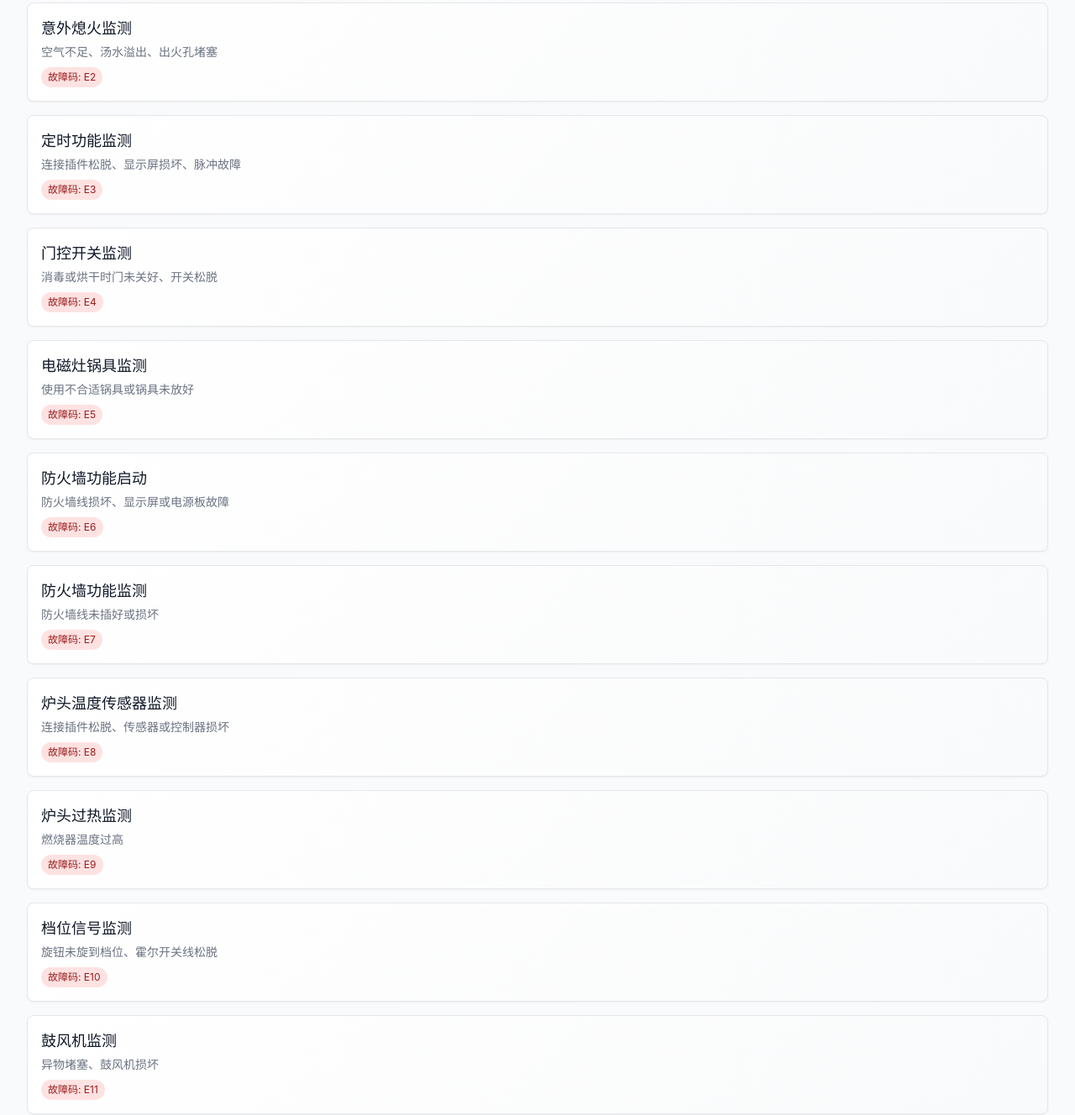
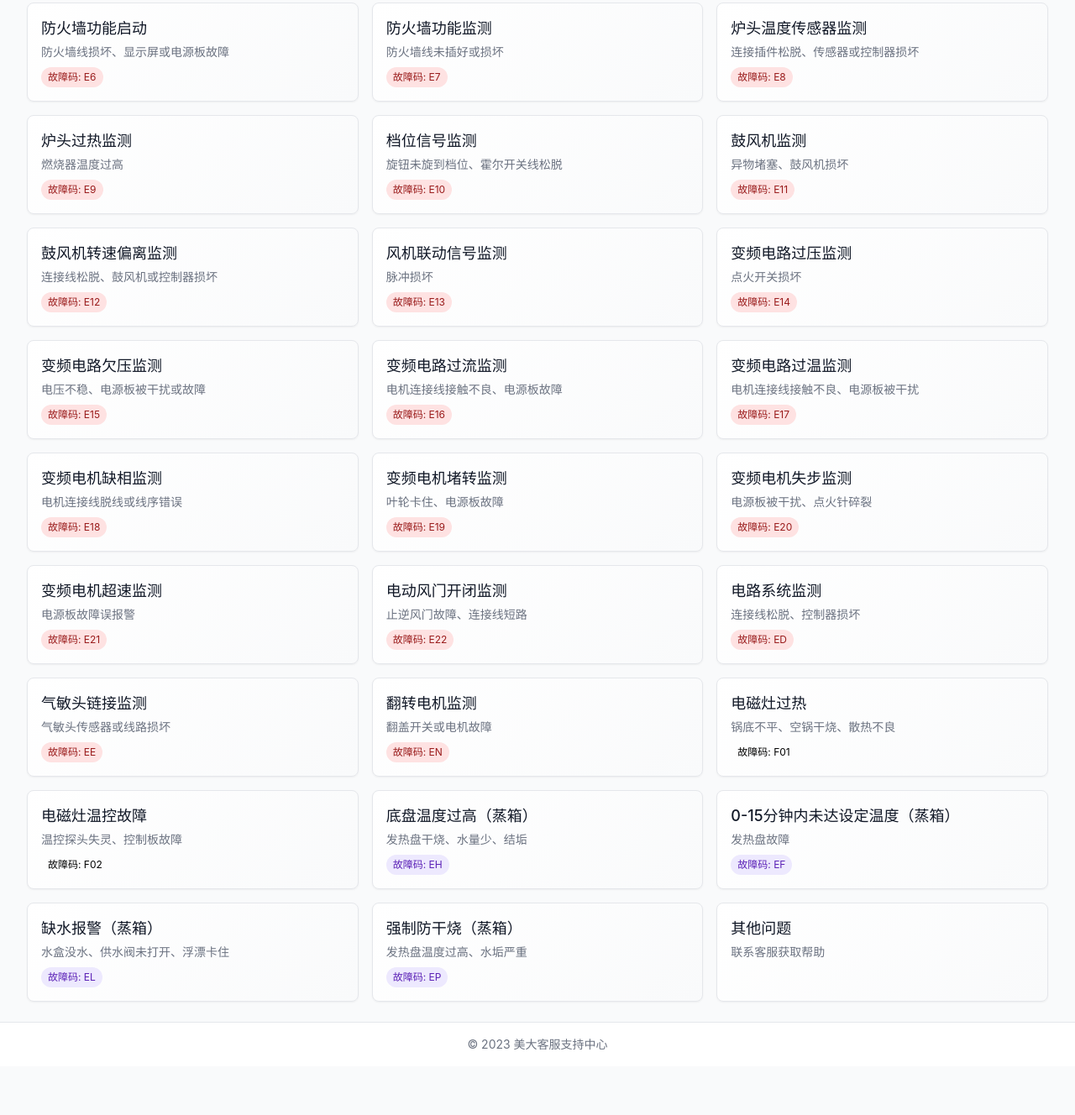
Before and after one commit to yanlinyi101/meida-surport, a website: page frontend/issues/integrated-stove/index.html in a window 1280 px wide. Shown: the part 535-1863 px from the top of the page at 84% size. After the commit the page ends 1805 px from the top, so only its background shows below. Drawn offline with nearby package versions, Linux system fonts and the light colour scheme.

Commit message:
style: 灏嗘晠闅滀唬鐮侀€夋嫨鐣岄潰鏀逛负缃戞牸甯冨眬锛屼竴琛屾樉绀?涓崱鐗? - 淇敼鍗＄墖瀹瑰櫒涓篻rid甯冨眬 - 鍝嶅簲寮忚璁★細鎵嬫満1鍒楋紝骞虫澘2鍒楋紝鐢佃剳3鍒?- 绉婚櫎鍗＄墖鐨刡lock绫讳互閫傞厤grid甯冨眬

```diff
--- a/frontend/issues/integrated-stove/index.html
+++ b/frontend/issues/integrated-stove/index.html
@@ -81,201 +81,201 @@
 </div>
 
 <!-- 问题列表 -->
-<div class="space-y-4" id="issue-list">
+<div class="grid grid-cols-1 sm:grid-cols-2 lg:grid-cols-3 gap-4" id="issue-list">
 
-    <a href="/solution/integrated-stove/E0" class="issue-card block bg-white rounded-lg shadow-sm p-4 hover:shadow-md transition-shadow" data-title="E0 燃气安全监测">
+    <a href="/solution/integrated-stove/E0" class="issue-card bg-white rounded-lg shadow-sm p-4 hover:shadow-md transition-shadow" data-title="E0 燃气安全监测">
         <h2 class="text-lg font-medium text-gray-900">燃气安全监测</h2>
         <p class="text-sm text-gray-500 mt-1">漏气报警、燃烧不充分、异味报警等</p>
         <span class="inline-block mt-2 px-2 py-1 bg-red-100 text-red-800 text-xs rounded-full">故障码: E0</span>
     </a>
 
-    <a href="/solution/integrated-stove/E1" class="issue-card block bg-white rounded-lg shadow-sm p-4 hover:shadow-md transition-shadow" data-title="E1 点火系统监测">
+    <a href="/solution/integrated-stove/E1" class="issue-card bg-white rounded-lg shadow-sm p-4 hover:shadow-md transition-shadow" data-title="E1 点火系统监测">
         <h2 class="text-lg font-medium text-gray-900">点火系统监测</h2>
         <p class="text-sm text-gray-500 mt-1">燃气表电池、自闭阀、火孔堵塞等</p>
         <span class="inline-block mt-2 px-2 py-1 bg-red-100 text-red-800 text-xs rounded-full">故障码: E1</span>
     </a>
 
-    <a href="/solution/integrated-stove/E2" class="issue-card block bg-white rounded-lg shadow-sm p-4 hover:shadow-md transition-shadow" data-title="E2 意外熄火监测">
+    <a href="/solution/integrated-stove/E2" class="issue-card bg-white rounded-lg shadow-sm p-4 hover:shadow-md transition-shadow" data-title="E2 意外熄火监测">
         <h2 class="text-lg font-medium text-gray-900">意外熄火监测</h2>
         <p class="text-sm text-gray-500 mt-1">空气不足、汤水溢出、出火孔堵塞</p>
         <span class="inline-block mt-2 px-2 py-1 bg-red-100 text-red-800 text-xs rounded-full">故障码: E2</span>
     </a>
 
-    <a href="/solution/integrated-stove/E3" class="issue-card block bg-white rounded-lg shadow-sm p-4 hover:shadow-md transition-shadow" data-title="E3 定时功能监测">
+    <a href="/solution/integrated-stove/E3" class="issue-card bg-white rounded-lg shadow-sm p-4 hover:shadow-md transition-shadow" data-title="E3 定时功能监测">
         <h2 class="text-lg font-medium text-gray-900">定时功能监测</h2>
         <p class="text-sm text-gray-500 mt-1">连接插件松脱、显示屏损坏、脉冲故障</p>
         <span class="inline-block mt-2 px-2 py-1 bg-red-100 text-red-800 text-xs rounded-full">故障码: E3</span>
     </a>
 
-    <a href="/solution/integrated-stove/E4" class="issue-card block bg-white rounded-lg shadow-sm p-4 hover:shadow-md transition-shadow" data-title="E4 门控开关监测">
+    <a href="/solution/integrated-stove/E4" class="issue-card bg-white rounded-lg shadow-sm p-4 hover:shadow-md transition-shadow" data-title="E4 门控开关监测">
         <h2 class="text-lg font-medium text-gray-900">门控开关监测</h2>
         <p class="text-sm text-gray-500 mt-1">消毒或烘干时门未关好、开关松脱</p>
         <span class="inline-block mt-2 px-2 py-1 bg-red-100 text-red-800 text-xs rounded-full">故障码: E4</span>
     </a>
 
-    <a href="/solution/integrated-stove/E5" class="issue-card block bg-white rounded-lg shadow-sm p-4 hover:shadow-md transition-shadow" data-title="E5 电磁灶锅具监测">
+    <a href="/solution/integrated-stove/E5" class="issue-card bg-white rounded-lg shadow-sm p-4 hover:shadow-md transition-shadow" data-title="E5 电磁灶锅具监测">
         <h2 class="text-lg font-medium text-gray-900">电磁灶锅具监测</h2>
         <p class="text-sm text-gray-500 mt-1">使用不合适锅具或锅具未放好</p>
         <span class="inline-block mt-2 px-2 py-1 bg-red-100 text-red-800 text-xs rounded-full">故障码: E5</span>
     </a>
 
-    <a href="/solution/integrated-stove/E6" class="issue-card block bg-white rounded-lg shadow-sm p-4 hover:shadow-md transition-shadow" data-title="E6 防火墙功能启动">
+    <a href="/solution/integrated-stove/E6" class="issue-card bg-white rounded-lg shadow-sm p-4 hover:shadow-md transition-shadow" data-title="E6 防火墙功能启动">
         <h2 class="text-lg font-medium text-gray-900">防火墙功能启动</h2>
         <p class="text-sm text-gray-500 mt-1">防火墙线损坏、显示屏或电源板故障</p>
         <span class="inline-block mt-2 px-2 py-1 bg-red-100 text-red-800 text-xs rounded-full">故障码: E6</span>
     </a>
 
-    <a href="/solution/integrated-stove/E7" class="issue-card block bg-white rounded-lg shadow-sm p-4 hover:shadow-md transition-shadow" data-title="E7 防火墙功能监测">
+    <a href="/solution/integrated-stove/E7" class="issue-card bg-white rounded-lg shadow-sm p-4 hover:shadow-md transition-shadow" data-title="E7 防火墙功能监测">
         <h2 class="text-lg font-medium text-gray-900">防火墙功能监测</h2>
         <p class="text-sm text-gray-500 mt-1">防火墙线未插好或损坏</p>
         <span class="inline-block mt-2 px-2 py-1 bg-red-100 text-red-800 text-xs rounded-full">故障码: E7</span>
     </a>
 
-    <a href="/solution/integrated-stove/E8" class="issue-card block bg-white rounded-lg shadow-sm p-4 hover:shadow-md transition-shadow" data-title="E8 炉头温度传感器监测">
+    <a href="/solution/integrated-stove/E8" class="issue-card bg-white rounded-lg shadow-sm p-4 hover:shadow-md transition-shadow" data-title="E8 炉头温度传感器监测">
         <h2 class="text-lg font-medium text-gray-900">炉头温度传感器监测</h2>
         <p class="text-sm text-gray-500 mt-1">连接插件松脱、传感器或控制器损坏</p>
         <span class="inline-block mt-2 px-2 py-1 bg-red-100 text-red-800 text-xs rounded-full">故障码: E8</span>
     </a>
 
-    <a href="/solution/integrated-stove/E9" class="issue-card block bg-white rounded-lg shadow-sm p-4 hover:shadow-md transition-shadow" data-title="E9 炉头过热监测">
+    <a href="/solution/integrated-stove/E9" class="issue-card bg-white rounded-lg shadow-sm p-4 hover:shadow-md transition-shadow" data-title="E9 炉头过热监测">
         <h2 class="text-lg font-medium text-gray-900">炉头过热监测</h2>
         <p class="text-sm text-gray-500 mt-1">燃烧器温度过高</p>
         <span class="inline-block mt-2 px-2 py-1 bg-red-100 text-red-800 text-xs rounded-full">故障码: E9</span>
     </a>
 
-    <a href="/solution/integrated-stove/E10" class="issue-card block bg-white rounded-lg shadow-sm p-4 hover:shadow-md transition-shadow" data-title="E10 档位信号监测">
+    <a href="/solution/integrated-stove/E10" class="issue-card bg-white rounded-lg shadow-sm p-4 hover:shadow-md transition-shadow" data-title="E10 档位信号监测">
         <h2 class="text-lg font-medium text-gray-900">档位信号监测</h2>
         <p class="text-sm text-gray-500 mt-1">旋钮未旋到档位、霍尔开关线松脱</p>
         <span class="inline-block mt-2 px-2 py-1 bg-red-100 text-red-800 text-xs rounded-full">故障码: E10</span>
     </a>
 
-    <a href="/solution/integrated-stove/E11" class="issue-card block bg-white rounded-lg shadow-sm p-4 hover:shadow-md transition-shadow" data-title="E11 鼓风机监测">
+    <a href="/solution/integrated-stove/E11" class="issue-card bg-white rounded-lg shadow-sm p-4 hover:shadow-md transition-shadow" data-title="E11 鼓风机监测">
         <h2 class="text-lg font-medium text-gray-900">鼓风机监测</h2>
         <p class="text-sm text-gray-500 mt-1">异物堵塞、鼓风机损坏</p>
         <span class="inline-block mt-2 px-2 py-1 bg-red-100 text-red-800 text-xs rounded-full">故障码: E11</span>
     </a>
 
-    <a href="/solution/integrated-stove/E12" class="issue-card block bg-white rounded-lg shadow-sm p-4 hover:shadow-md transition-shadow" data-title="E12 鼓风机转速偏离监测">
+    <a href="/solution/integrated-stove/E12" class="issue-card bg-white rounded-lg shadow-sm p-4 hover:shadow-md transition-shadow" data-title="E12 鼓风机转速偏离监测">
         <h2 class="text-lg font-medium text-gray-900">鼓风机转速偏离监测</h2>
         <p class="text-sm text-gray-500 mt-1">连接线松脱、鼓风机或控制器损坏</p>
         <span class="inline-block mt-2 px-2 py-1 bg-red-100 text-red-800 text-xs rounded-full">故障码: E12</span>
     </a>
 
-    <a href="/solution/integrated-stove/E13" class="issue-card block bg-white rounded-lg shadow-sm p-4 hover:shadow-md transition-shadow" data-title="E13 风机联动信号监测">
+    <a href="/solution/integrated-stove/E13" class="issue-card bg-white rounded-lg shadow-sm p-4 hover:shadow-md transition-shadow" data-title="E13 风机联动信号监测">
         <h2 class="text-lg font-medium text-gray-900">风机联动信号监测</h2>
         <p class="text-sm text-gray-500 mt-1">脉冲损坏</p>
         <span class="inline-block mt-2 px-2 py-1 bg-red-100 text-red-800 text-xs rounded-full">故障码: E13</span>
     </a>
 
-    <a href="/solution/integrated-stove/E14" class="issue-card block bg-white rounded-lg shadow-sm p-4 hover:shadow-md transition-shadow" data-title="E14 变频电路过压监测">
+    <a href="/solution/integrated-stove/E14" class="issue-card bg-white rounded-lg shadow-sm p-4 hover:shadow-md transition-shadow" data-title="E14 变频电路过压监测">
         <h2 class="text-lg font-medium text-gray-900">变频电路过压监测</h2>
         <p class="text-sm text-gray-500 mt-1">点火开关损坏</p>
         <span class="inline-block mt-2 px-2 py-1 bg-red-100 text-red-800 text-xs rounded-full">故障码: E14</span>
     </a>
 
-    <a href="/solution/integrated-stove/E15" class="issue-card block bg-white rounded-lg shadow-sm p-4 hover:shadow-md transition-shadow" data-title="E15 变频电路欠压监测">
+    <a href="/solution/integrated-stove/E15" class="issue-card bg-white rounded-lg shadow-sm p-4 hover:shadow-md transition-shadow" data-title="E15 变频电路欠压监测">
         <h2 class="text-lg font-medium text-gray-900">变频电路欠压监测</h2>
         <p class="text-sm text-gray-500 mt-1">电压不稳、电源板被干扰或故障</p>
         <span class="inline-block mt-2 px-2 py-1 bg-red-100 text-red-800 text-xs rounded-full">故障码: E15</span>
     </a>
 
-    <a href="/solution/integrated-stove/E16" class="issue-card block bg-white rounded-lg shadow-sm p-4 hover:shadow-md transition-shadow" data-title="E16 变频电路过流监测">
+    <a href="/solution/integrated-stove/E16" class="issue-card bg-white rounded-lg shadow-sm p-4 hover:shadow-md transition-shadow" data-title="E16 变频电路过流监测">
         <h2 class="text-lg font-medium text-gray-900">变频电路过流监测</h2>
         <p class="text-sm text-gray-500 mt-1">电机连接线接触不良、电源板故障</p>
         <span class="inline-block mt-2 px-2 py-1 bg-red-100 text-red-800 text-xs rounded-full">故障码: E16</span>
     </a>
 
-    <a href="/solution/integrated-stove/E17" class="issue-card block bg-white rounded-lg shadow-sm p-4 hover:shadow-md transition-shadow" data-title="E17 变频电路过温监测">
+    <a href="/solution/integrated-stove/E17" class="issue-card bg-white rounded-lg shadow-sm p-4 hover:shadow-md transition-shadow" data-title="E17 变频电路过温监测">
         <h2 class="text-lg font-medium text-gray-900">变频电路过温监测</h2>
         <p class="text-sm text-gray-500 mt-1">电机连接线接触不良、电源板被干扰</p>
         <span class="inline-block mt-2 px-2 py-1 bg-red-100 text-red-800 text-xs rounded-full">故障码: E17</span>
     </a>
 
-    <a href="/solution/integrated-stove/E18" class="issue-card block bg-white rounded-lg shadow-sm p-4 hover:shadow-md transition-shadow" data-title="E18 变频电机缺相监测">
+    <a href="/solution/integrated-stove/E18" class="issue-card bg-white rounded-lg shadow-sm p-4 hover:shadow-md transition-shadow" data-title="E18 变频电机缺相监测">
         <h2 class="text-lg font-medium text-gray-900">变频电机缺相监测</h2>
         <p class="text-sm text-gray-500 mt-1">电机连接线脱线或线序错误</p>
         <span class="inline-block mt-2 px-2 py-1 bg-red-100 text-red-800 text-xs rounded-full">故障码: E18</span>
     </a>
 
-    <a href="/solution/integrated-stove/E19" class="issue-card block bg-white rounded-lg shadow-sm p-4 hover:shadow-md transition-shadow" data-title="E19 变频电机堵转监测">
+    <a href="/solution/integrated-stove/E19" class="issue-card bg-white rounded-lg shadow-sm p-4 hover:shadow-md transition-shadow" data-title="E19 变频电机堵转监测">
         <h2 class="text-lg font-medium text-gray-900">变频电机堵转监测</h2>
         <p class="text-sm text-gray-500 mt-1">叶轮卡住、电源板故障</p>
         <span class="inline-block mt-2 px-2 py-1 bg-red-100 text-red-800 text-xs rounded-full">故障码: E19</span>
     </a>
 
-    <a href="/solution/integrated-stove/E20" class="issue-card block bg-white rounded-lg shadow-sm p-4 hover:shadow-md transition-shadow" data-title="E20 变频电机失步监测">
+    <a href="/solution/integrated-stove/E20" class="issue-card bg-white rounded-lg shadow-sm p-4 hover:shadow-md transition-shadow" data-title="E20 变频电机失步监测">
         <h2 class="text-lg font-medium text-gray-900">变频电机失步监测</h2>
         <p class="text-sm text-gray-500 mt-1">电源板被干扰、点火针碎裂</p>
         <span class="inline-block mt-2 px-2 py-1 bg-red-100 text-red-800 text-xs rounded-full">故障码: E20</span>
     </a>
 
-    <a href="/solution/integrated-stove/E21" class="issue-card block bg-white rounded-lg shadow-sm p-4 hover:shadow-md transition-shadow" data-title="E21 变频电机超速监测">
+    <a href="/solution/integrated-stove/E21" class="issue-card bg-white rounded-lg shadow-sm p-4 hover:shadow-md transition-shadow" data-title="E21 变频电机超速监测">
         <h2 class="text-lg font-medium text-gray-900">变频电机超速监测</h2>
         <p class="text-sm text-gray-500 mt-1">电源板故障误报警</p>
         <span class="inline-block mt-2 px-2 py-1 bg-red-100 text-red-800 text-xs rounded-full">故障码: E21</span>
     </a>
 
-    <a href="/solution/integrated-stove/E22" class="issue-card block bg-white rounded-lg shadow-sm p-4 hover:shadow-md transition-shadow" data-title="E22 电动风门开闭监测">
+    <a href="/solution/integrated-stove/E22" class="issue-card bg-white rounded-lg shadow-sm p-4 hover:shadow-md transition-shadow" data-title="E22 电动风门开闭监测">
         <h2 class="text-lg font-medium text-gray-900">电动风门开闭监测</h2>
         <p class="text-sm text-gray-500 mt-1">止逆风门故障、连接线短路</p>
         <span class="inline-block mt-2 px-2 py-1 bg-red-100 text-red-800 text-xs rounded-full">故障码: E22</span>
     </a>
 
-    <a href="/solution/integrated-stove/ED" class="issue-card block bg-white rounded-lg shadow-sm p-4 hover:shadow-md transition-shadow" data-title="ED 电路系统监测">
+    <a href="/solution/integrated-stove/ED" class="issue-card bg-white rounded-lg shadow-sm p-4 hover:shadow-md transition-shadow" data-title="ED 电路系统监测">
         <h2 class="text-lg font-medium text-gray-900">电路系统监测</h2>
         <p class="text-sm text-gray-500 mt-1">连接线松脱、控制器损坏</p>
         <span class="inline-block mt-2 px-2 py-1 bg-red-100 text-red-800 text-xs rounded-full">故障码: ED</span>
     </a>
 
-    <a href="/solution/integrated-stove/EE" class="issue-card block bg-white rounded-lg shadow-sm p-4 hover:shadow-md transition-shadow" data-title="EE 气敏头链接监测">
+    <a href="/solution/integrated-stove/EE" class="issue-card bg-white rounded-lg shadow-sm p-4 hover:shadow-md transition-shadow" data-title="EE 气敏头链接监测">
         <h2 class="text-lg font-medium text-gray-900">气敏头链接监测</h2>
         <p class="text-sm text-gray-500 mt-1">气敏头传感器或线路损坏</p>
         <span class="inline-block mt-2 px-2 py-1 bg-red-100 text-red-800 text-xs rounded-full">故障码: EE</span>
     </a>
 
-    <a href="/solution/integrated-stove/EN" class="issue-card block bg-white rounded-lg shadow-sm p-4 hover:shadow-md transition-shadow" data-title="EN 翻转电机监测">
+    <a href="/solution/integrated-stove/EN" class="issue-card bg-white rounded-lg shadow-sm p-4 hover:shadow-md transition-shadow" data-title="EN 翻转电机监测">
         <h2 class="text-lg font-medium text-gray-900">翻转电机监测</h2>
         <p class="text-sm text-gray-500 mt-1">翻盖开关或电机故障</p>
         <span class="inline-block mt-2 px-2 py-1 bg-red-100 text-red-800 text-xs rounded-full">故障码: EN</span>
     </a>
 
-    <a href="/solution/integrated-stove/F01" class="issue-card block bg-white rounded-lg shadow-sm p-4 hover:shadow-md transition-shadow" data-title="F01 电磁灶过热">
+    <a href="/solution/integrated-stove/F01" class="issue-card bg-white rounded-lg shadow-sm p-4 hover:shadow-md transition-shadow" data-title="F01 电磁灶过热">
         <h2 class="text-lg font-medium text-gray-900">电磁灶过热</h2>
         <p class="text-sm text-gray-500 mt-1">锅底不平、空锅干烧、散热不良</p>
         <span class="inline-block mt-2 px-2 py-1 bg-orange-100 text-orange-800 text-xs rounded-full">故障码: F01</span>
     </a>
 
-    <a href="/solution/integrated-stove/F02" class="issue-card block bg-white rounded-lg shadow-sm p-4 hover:shadow-md transition-shadow" data-title="F02 电磁灶温控故障">
+    <a href="/solution/integrated-stove/F02" class="issue-card bg-white rounded-lg shadow-sm p-4 hover:shadow-md transition-shadow" data-title="F02 电磁灶温控故障">
         <h2 class="text-lg font-medium text-gray-900">电磁灶温控故障</h2>
         <p class="text-sm text-gray-500 mt-1">温控探头失灵、控制板故障</p>
         <span class="inline-block mt-2 px-2 py-1 bg-orange-100 text-orange-800 text-xs rounded-full">故障码: F02</span>
     </a>
 
-    <a href="/solution/integrated-stove/EH" class="issue-card block bg-white rounded-lg shadow-sm p-4 hover:shadow-md transition-shadow" data-title="EH 底盘温度过高">
+    <a href="/solution/integrated-stove/EH" class="issue-card bg-white rounded-lg shadow-sm p-4 hover:shadow-md transition-shadow" data-title="EH 底盘温度过高">
         <h2 class="text-lg font-medium text-gray-900">底盘温度过高（蒸箱）</h2>
         <p class="text-sm text-gray-500 mt-1">发热盘干烧、水量少、结垢</p>
         <span class="inline-block mt-2 px-2 py-1 bg-purple-100 text-purple-800 text-xs rounded-full">故障码: EH</span>
     </a>
 
-    <a href="/solution/integrated-stove/EF" class="issue-card block bg-white rounded-lg shadow-sm p-4 hover:shadow-md transition-shadow" data-title="EF 未达设定温度">
+    <a href="/solution/integrated-stove/EF" class="issue-card bg-white rounded-lg shadow-sm p-4 hover:shadow-md transition-shadow" data-title="EF 未达设定温度">
         <h2 class="text-lg font-medium text-gray-900">0-15分钟内未达设定温度（蒸箱）</h2>
         <p class="text-sm text-gray-500 mt-1">发热盘故障</p>
         <span class="inline-block mt-2 px-2 py-1 bg-purple-100 text-purple-800 text-xs rounded-full">故障码: EF</span>
     </a>
 
-    <a href="/solution/integrated-stove/EL" class="issue-card block bg-white rounded-lg shadow-sm p-4 hover:shadow-md transition-shadow" data-title="EL 缺水报警">
+    <a href="/solution/integrated-stove/EL" class="issue-card bg-white rounded-lg shadow-sm p-4 hover:shadow-md transition-shadow" data-title="EL 缺水报警">
         <h2 class="text-lg font-medium text-gray-900">缺水报警（蒸箱）</h2>
         <p class="text-sm text-gray-500 mt-1">水盒没水、供水阀未打开、浮漂卡住</p>
         <span class="inline-block mt-2 px-2 py-1 bg-purple-100 text-purple-800 text-xs rounded-full">故障码: EL</span>
     </a>
 
-    <a href="/solution/integrated-stove/EP" class="issue-card block bg-white rounded-lg shadow-sm p-4 hover:shadow-md transition-shadow" data-title="EP 强制防干烧">
+    <a href="/solution/integrated-stove/EP" class="issue-card bg-white rounded-lg shadow-sm p-4 hover:shadow-md transition-shadow" data-title="EP 强制防干烧">
         <h2 class="text-lg font-medium text-gray-900">强制防干烧（蒸箱）</h2>
         <p class="text-sm text-gray-500 mt-1">发热盘温度过高、水垢严重</p>
         <span class="inline-block mt-2 px-2 py-1 bg-purple-100 text-purple-800 text-xs rounded-full">故障码: EP</span>
     </a>
 
-    <a href="/solution/integrated-stove/other" class="issue-card block bg-white rounded-lg shadow-sm p-4 hover:shadow-md transition-shadow" data-title="其他问题">
+    <a href="/solution/integrated-stove/other" class="issue-card bg-white rounded-lg shadow-sm p-4 hover:shadow-md transition-shadow" data-title="其他问题">
         <h2 class="text-lg font-medium text-gray-900">其他问题</h2>
         <p class="text-sm text-gray-500 mt-1">联系客服获取帮助</p>
     </a>
```
